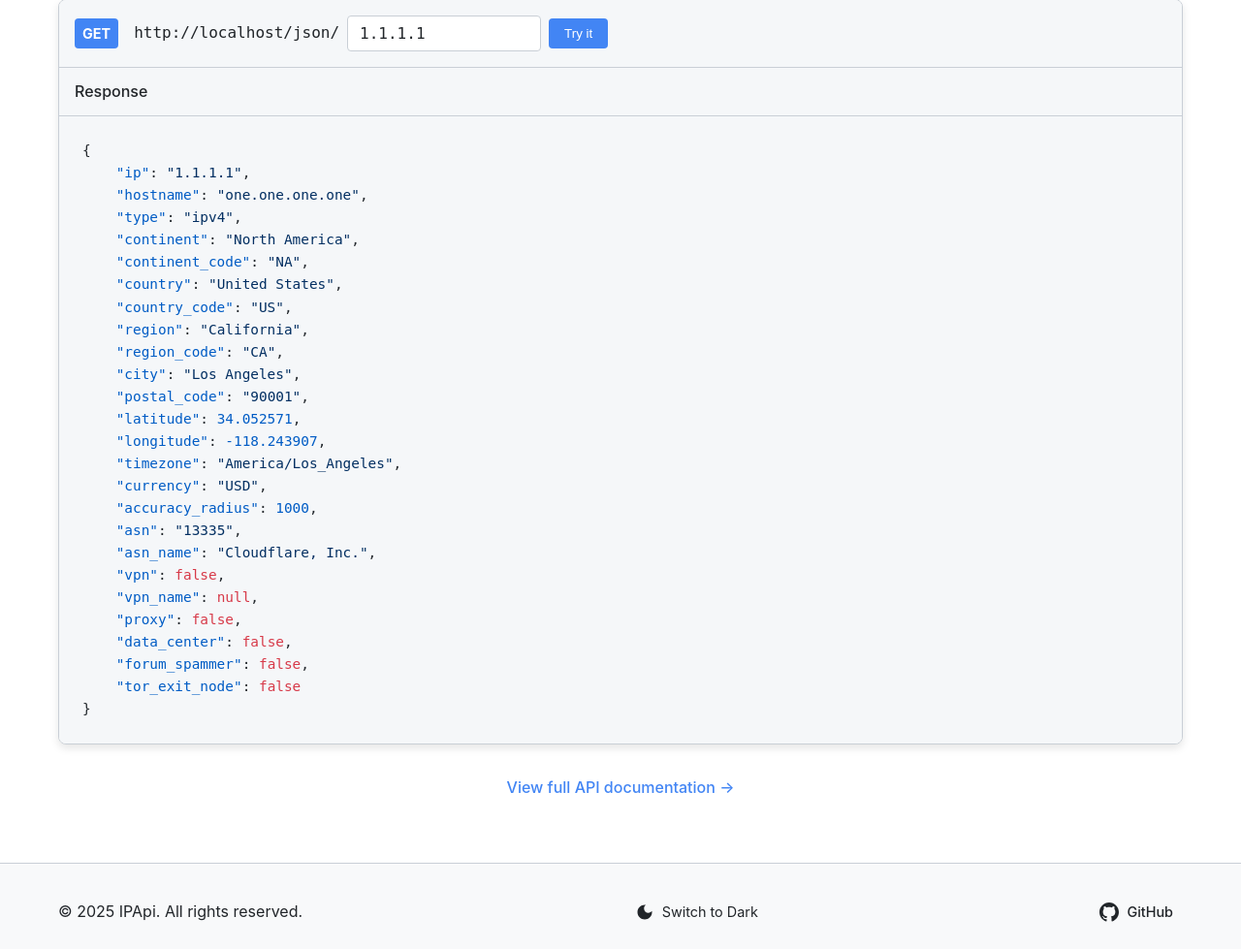
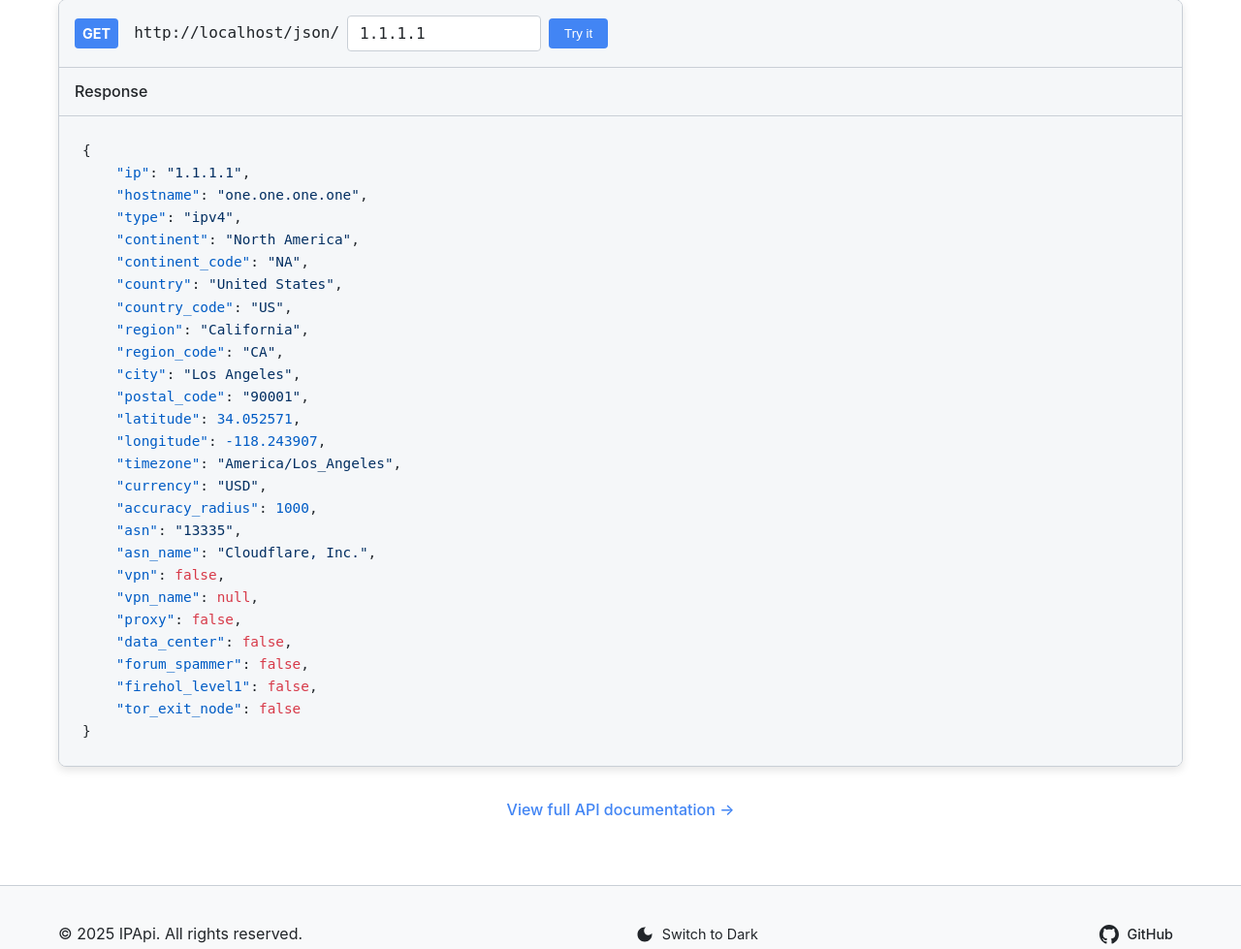
Before and after one commit to tn3w/IPApi, a FastAPI app: page / in a window 1280 px wide. Shown: the part 724-1703 px from the top of the page at 97% size. Before the commit the page ends 1675 px from the top, so only its background shows below. Run offline with FastAPI, Linux system fonts and the light colour scheme; parts of the project's set-up code (start-up, migrations or seed data) failed here and were passed over; some libraries are stand-ins or nearby versions.

Commit message:
Add Firehol Level 1 dataset integration and update related fields
This commit introduces the Firehol Level 1 dataset into the application, adding a new field to the DEFAULT_FIELDS and ALL_FIELDS lists. The handlers module is updated to include a new dataset entry for Firehol Level 1, along with a function to check if an IP address is contained within this dataset. The IPAPIResponse model is modified to include a field for Firehol Level 1 status, and the frontend is updated to display this information, enhancing the overall IP data presentation.

```diff
--- a/src/field_utils.py
+++ b/src/field_utils.py
@@ -36,6 +36,7 @@ DEFAULT_FIELDS: Final[List[str]] = [
     "proxy",
     "data_center",
     "forum_spammer",
+    "firehol_level1",
     "tor_exit_node",
 ]
 
@@ -72,6 +73,7 @@ ALL_FIELDS: Final[List[str]] = [
     "proxy",
     "data_center",
     "forum_spammer",
+    "firehol_level1",
     "tor_exit_node",
     "all",
 ]
--- a/src/handlers.py
+++ b/src/handlers.py
@@ -69,6 +69,11 @@ DATASETS: Dict[str, Union[str, Tuple[Union[str, list[str]], str]]] = {
         "https://raw.githubusercontent.com/tn3w/IPSet/refs/heads/master/datacenter_asns.json",
         "data-center-asns.json",
     ),
+    # Abuse: Firehol Level 1
+    "Firehol-Level-1": (
+        "https://raw.githubusercontent.com/tn3w/IPSet/refs/heads/master/firehol_level1.json",
+        "firehol_level1.json",
+    )
 }
 
 
@@ -196,6 +201,41 @@ def is_data_center_asn(asn: str, data_center_asns_path: str) -> bool:
         LOADED_DATA_CENTER_ASNS_DATA.extend(data_center_asns_data)
 
     return asn in LOADED_DATA_CENTER_ASNS_DATA
+
+
+import netaddr
+from typing import List, Dict, Any, Union
+
+LOADED_FIREHOL_LEVEL1_DATA: List[netaddr.IPNetwork] = []
+
+
+def is_firehol_level1_ip(ip_address: str, firehol_level1_path: str) -> bool:
+    """
+    Check if the given IPv4 address is contained in any CIDR range from the Firehol Level 1 dataset.
+
+    Args:
+        ip_address: The IPv4 address to check
+        firehol_level1_path: Path to the Firehol Level 1 dataset
+
+    Returns:
+        True if the IP is in any CIDR range, False otherwise
+    """
+    if not LOADED_FIREHOL_LEVEL1_DATA:
+        with open(firehol_level1_path, "r", encoding="utf-8") as file:
+            firehol_data = json.load(file)
+
+        # Pre-convert all CIDR ranges to netaddr.IPNetwork objects for faster checks
+        LOADED_FIREHOL_LEVEL1_DATA.extend([
+            netaddr.IPNetwork(cidr) for cidr in firehol_data
+        ])
+
+    try:
+        ip_obj = netaddr.IPAddress(ip_address)
+        # Use any with generator expression for efficiency - stops at first match
+        return any(ip_obj in network for network in LOADED_FIREHOL_LEVEL1_DATA)
+    except (ValueError, netaddr.AddrFormatError):
+        # Invalid IP address
+        return False
 
 
 def get_ip_information(
@@ -346,6 +386,15 @@ def get_ip_information(
         else:
             information["data_center"] = False
 
+    if "firehol_level1" in fields:
+        if ip_address_type == "ipv4":
+            information["firehol_level1"] = is_firehol_level1_ip(
+                ip_address,
+                os.path.join(DATASETS_DIR, DATASETS["Firehol-Level-1"][1]),
+            )
+        else:
+            information["firehol_level1"] = False
+
     if (
         information.get("latitude")
         and information.get("longitude")
--- a/templates/index.html
+++ b/templates/index.html
@@ -58,6 +58,7 @@
                 --proxy-badge-color: #fbbc05;
                 --data-center-badge-color: #1abc9c;
                 --forum-spammer-badge-color: #795548;
+                --firehol-level1-badge-color: #008080;
                 --text-rgb: 33, 37, 41;
             }
 
@@ -1085,6 +1086,7 @@
             .proxy-badge,
             .data-center-badge,
             .forum-spammer-badge,
+            .firehol-level1-badge,
             .tor-badge {
                 display: inline-flex;
                 align-items: center;
@@ -1101,6 +1103,7 @@
             .proxy-badge svg,
             .data-center-badge svg,
             .forum-spammer-badge svg,
+            .firehol-level1-badge svg,
             .tor-badge svg {
                 width: 16px;
                 height: 16px;
@@ -1120,6 +1123,10 @@
 
             .forum-spammer-badge {
                 background-color: var(--forum-spammer-badge-color);
+            }
+
+            .firehol-level1-badge {
+                background-color: var(--firehol-level1-badge-color);
             }
 
             .tor-badge {
@@ -1642,6 +1649,22 @@
                                             </svg>
                                             <span>Forum Spammer</span>
                                         </div>
+                                        <div
+                                            class="firehol-level1-badge"
+                                            id="firehol-level1-badge"
+                                            style="display: none"
+                                        >
+                                            <svg
+                                                viewBox="0 0 512 512"
+                                                xmlns="http://www.w3.org/2000/svg"
+                                            >
+                                                <path
+                                                    fill="#FFFFFF"
+                                                    d="M336 96c-43.106 0-82.584 15.504-113.184 41.23 25.931-58.966 83.266-101.002 150.837-104.918C344.944 11.963 309.869 0 272 0 174.794 0 96 78.798 96 176c0 43.106 15.504 82.584 41.23 113.184-58.966-25.931-101.001-83.267-104.918-150.838C11.963 167.056 0 202.13 0 240c0 97.206 78.798 176 176 176 43.106 0 82.584-15.504 113.184-41.23-25.931 58.966-83.266 101.002-150.838 104.918C167.056 500.037 202.13 512 240 512c97.206 0 176-78.798 176-176 0-43.106-15.504-82.584-41.23-113.184 58.966 25.931 101.002 83.267 104.918 150.838C500.037 344.944 512 309.87 512 272c0-97.206-78.798-176-176-176m-80 216c-30.928 0-56-25.072-56-56s25.072-56 56-56 56 25.072 56 56-25.072 56-56 56"
+                                                />
+                                            </svg>
+                                            <span>Firehol Level 1</span>
+                                        </div>
                                         <div class="tor-badge" id="tor-badge" style="display: none">
                                             <svg
                                                 viewBox="0 0 512 512"
@@ -1750,6 +1773,7 @@
     "proxy": false,
     "data_center": false,
     "forum_spammer": false,
+    "firehol_level1": false,
     "tor_exit_node": false
 }</code></pre>
                             </noscript>
@@ -1779,6 +1803,7 @@
                                         proxy: false,
                                         data_center: false,
                                         forum_spammer: false,
+                                        firehol_level1: false,
                                         tor_exit_node: false,
                                     };
 
@@ -2360,6 +2385,7 @@
                     const proxyBadgeEl = document.getElementById('proxy-badge');
                     const dataCenterBadgeEl = document.getElementById('data-center-badge');
                     const forumSpammerBadgeEl = document.getElementById('forum-spammer-badge');
+                    const fireholLevel1BadgeEl = document.getElementById('firehol-level1-badge');
                     const torBadgeEl = document.getElementById('tor-badge');
 
                     if (ipTypeEl) ipTypeEl.textContent = data.type?.toUpperCase() || 'IP';
@@ -2400,6 +2426,11 @@
                     if (forumSpammerBadgeEl) {
                         forumSpammerBadgeEl.style.display =
                             data.forum_spammer === true ? 'inline-flex' : 'none';
+                    }
+
+                    if (fireholLevel1BadgeEl) {
+                        fireholLevel1BadgeEl.style.display =
+                            data.firehol_level1 === true ? 'inline-flex' : 'none';
                     }
 
                     if (torBadgeEl) {
@@ -2550,6 +2581,11 @@
                             abuseGrid,
                             'Forum Spammer',
                             data.forum_spammer === true ? 'Yes' : 'No'
+                        );
+                        addResultItem(
+                            abuseGrid,
+                            'Firehol Level 1',
+                            data.firehol_level1 === true ? 'Yes' : 'No'
                         );
                         addResultItem(
                             abuseGrid,
```
Also changed, not shown: src/schemas.py (+6 -2 lines).
